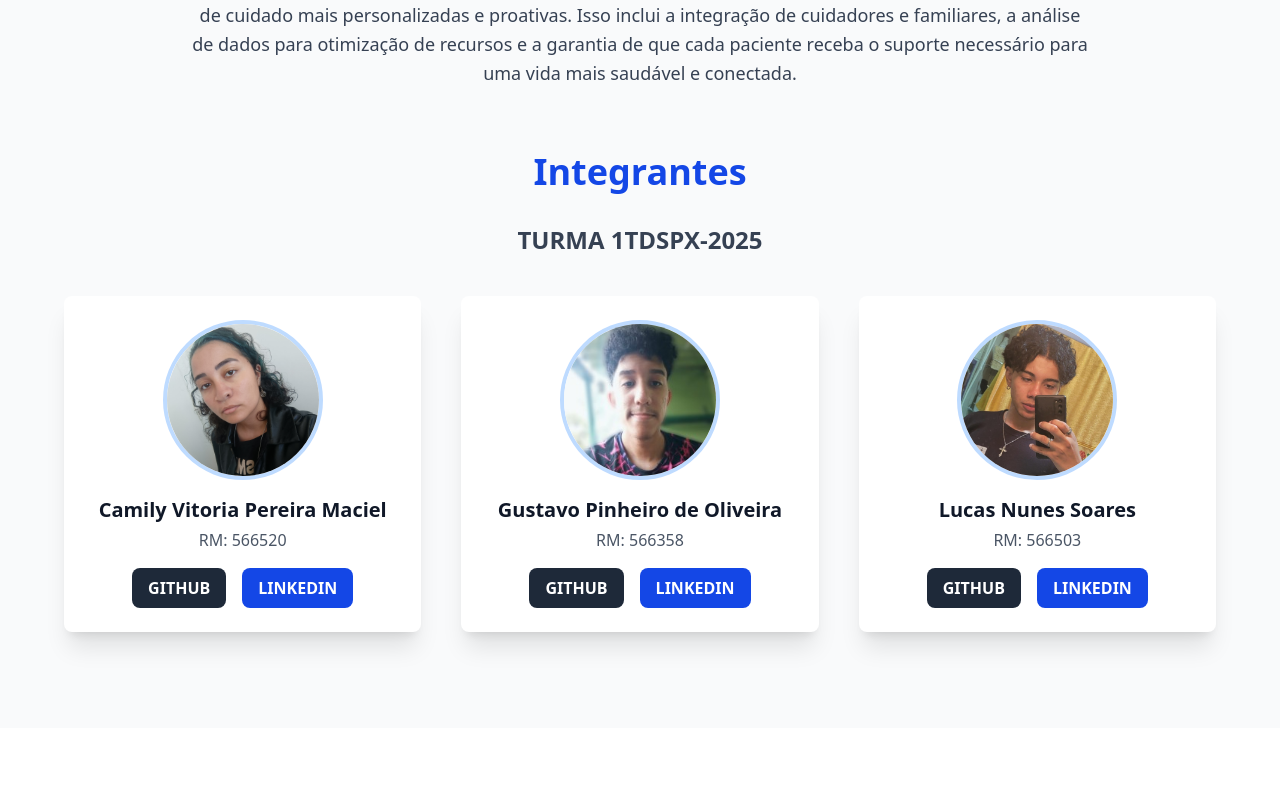
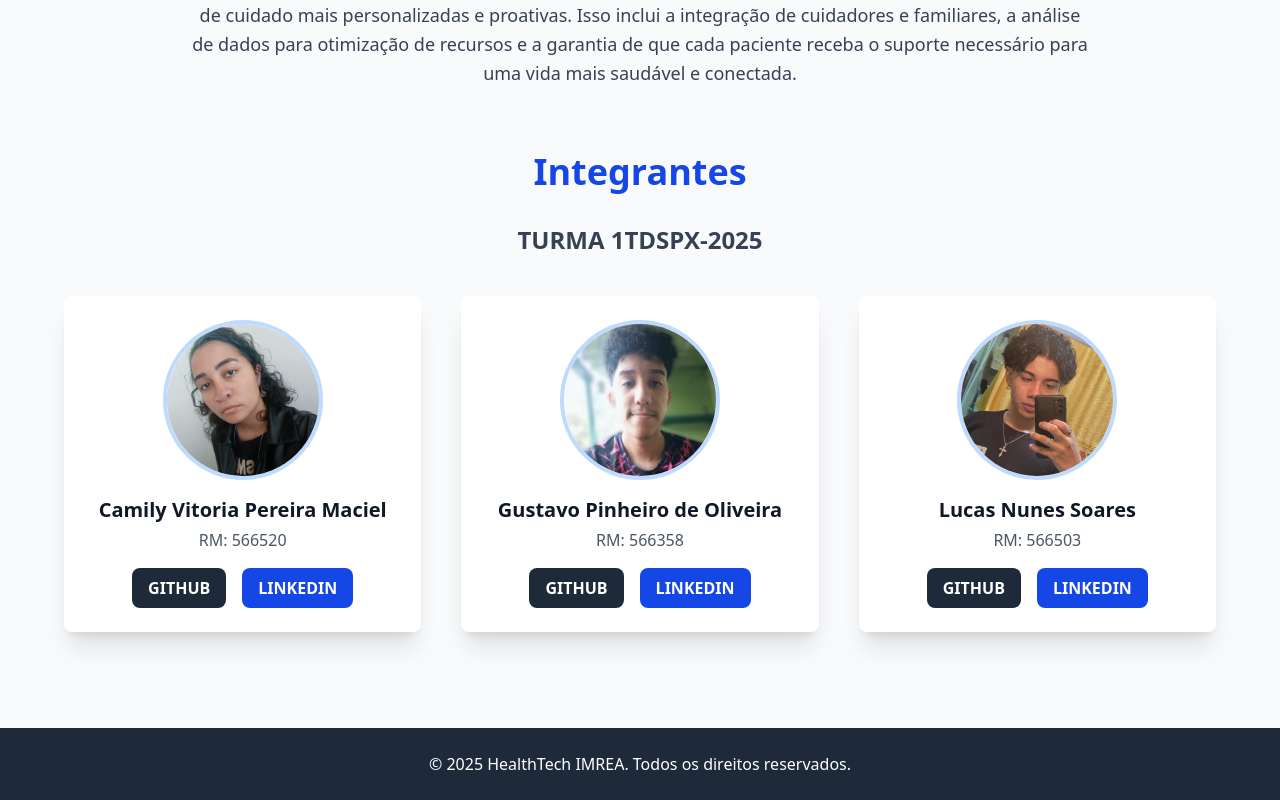
Before and after one commit to camiexemplar/SPRINT-04-FRONT-END, a React (Vite) app: page /integrantes in a window 1280 px wide. Shown: the part 487-1287 px from the top of the page. Before the commit the page ends 1215 px from the top, so only its background shows below. Built offline with nearby package versions, Linux system fonts and the light colour scheme; a web font is replaced by a local one.

Commit message:
fix: including footer on members page

```diff
--- a/src/pages/TeamPage.tsx
+++ b/src/pages/TeamPage.tsx
@@ -103,6 +103,10 @@
           </section>
         </div>
       </main>
+
+      <footer className="bg-gray-800 text-white p-6 text-center">
+        <p>&copy; 2025 HealthTech IMREA. Todos os direitos reservados.</p>
+      </footer>
     </div>
   );
 }
```
